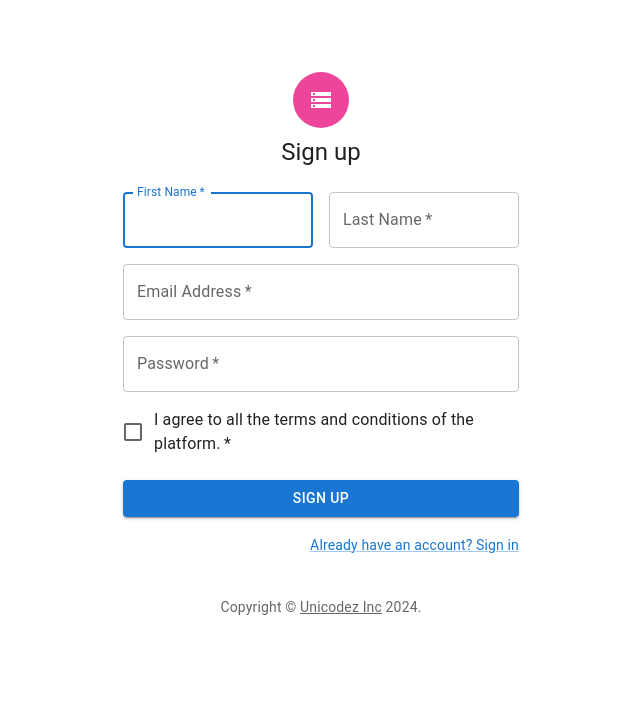
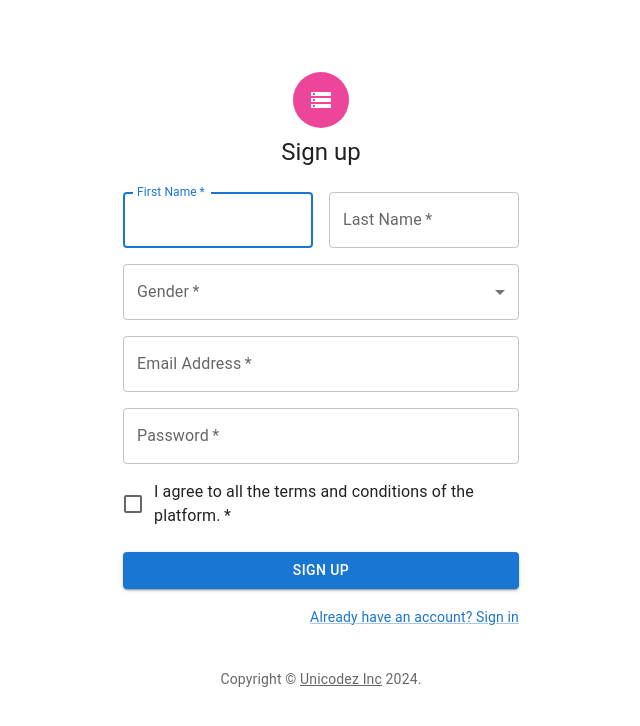
Before and after one commit to SauravYadav12/UNISTACK_REACT, a React (Vite) app: page /signup in a window 1280 px wide. Shown: the top 726 px of the page, without its empty margins (319-959 px from the left). Built offline with nearby package versions, Linux system fonts and the light colour scheme.

Commit message:
Added gender field

```diff
--- a/src/pages/Auth/Signup.tsx
+++ b/src/pages/Auth/Signup.tsx
@@ -16,7 +16,7 @@ import Loader from "../../components/loader/Loader";
 import { signup } from "../../services/authApi";
 import { toast } from "react-toastify";
 import { useNavigate } from "react-router-dom";
-import { FormControl } from "@mui/material";
+import { FormControl, InputLabel, MenuItem, Select } from "@mui/material";
 import { useAuth } from "../../AuthGaurd/AuthContextProvider";
 
 function Copyright(props: any) {
@@ -45,6 +45,7 @@ const initalValues: any = {
   lastName: "",
   email: "",
   password: "",
+  gender:"",
 };
 
 export default function SignUp() {
@@ -67,21 +68,15 @@ export default function SignUp() {
   const handleSubmit = async (event: React.FormEvent<HTMLFormElement>) => {
     try {
       event.preventDefault();
-      const data = new FormData(event.currentTarget);
-      if (
-        data.get("firstName") &&
-        data.get("lastName") &&
-        data.get("email") &&
-        data.get("password")
-      ) {
-        const email = data.get("email");
-        const domain = email?.toString().split("@")[1];
+      const checkNull = Object.values(values).filter(i=> i === "")
+      if (!checkNull.length){
+        const domain = values.email?.toString().split("@")[1];
         if (domain?.toLowerCase() !== "unicodez.com") {
           return toast.error("Invalid Email");
         }
         if (checked) {
           setLoading(true);
-          const res: any = await signup(data);
+          const res: any = await signup(values);
           if (res.status === 200) {
             toast.success(res?.data?.message);
             setLoading(false);
@@ -151,6 +146,20 @@ export default function SignUp() {
                   />
                 </Grid>
                 <Grid item xs={12}>
+                <FormControl fullWidth>
+                  <InputLabel required>Gender</InputLabel>
+                  <Select
+                    required
+                    value={values.gender}
+                    label="Gender"
+                    onChange={(e) => addValue("gender", e.target.value)}
+                  >
+                    <MenuItem value={"M"}>Male</MenuItem>
+                    <MenuItem value={"F"}>Female</MenuItem>
+                  </Select>
+                </FormControl>
+                </Grid>
+                <Grid item xs={12}>
                   <TextField
                     required
                     fullWidth
```
